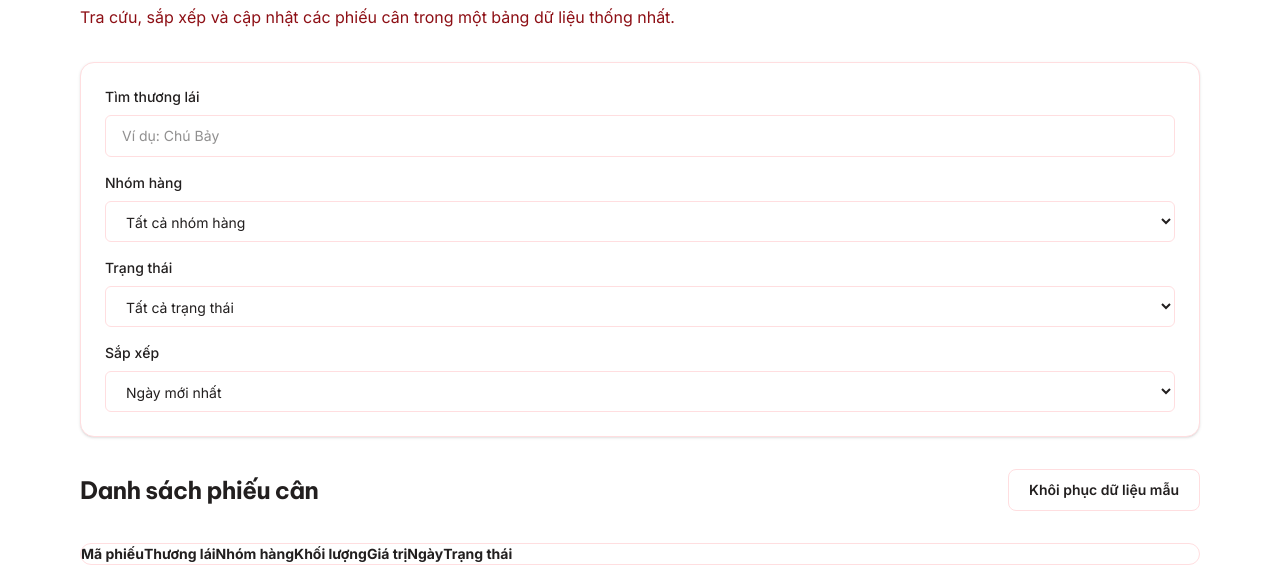
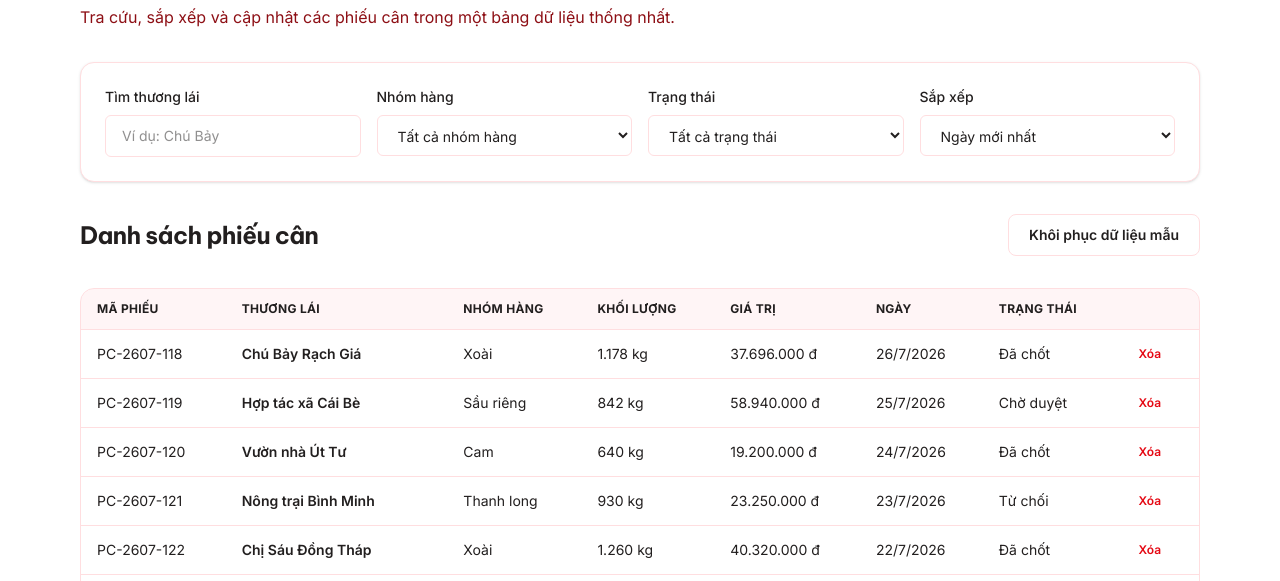
Before and after one commit to vkhanh2012/tkw_2354050051_khanh, a website with bundled scripts: page records.html in a window 1280 px wide. Shown: the part 219-800 px from the top of the page. Built offline with nearby package versions, Linux system fonts and the light colour scheme.

Commit message:
feat(data): add filtering and persistent record actions

```diff
--- /dev/null
+++ b/js/records.js
@@ -0,0 +1,62 @@
+import { initTheme } from "./theme.js";
+
+const state = { records: [], query: "", category: "all", status: "all", sort: "date-desc", loading: true, error: null };
+const storageKey = "hrmanager-records";
+const statusLabels = { "da-chot": "Đã chốt", "cho-duyet": "Chờ duyệt", "tu-choi": "Từ chối" };
+const sorters = { "date-desc": (a, b) => b.date.localeCompare(a.date), "date-asc": (a, b) => a.date.localeCompare(b.date), "amount-desc": (a, b) => b.amount - a.amount, "amount-asc": (a, b) => a.amount - b.amount, "weight-desc": (a, b) => b.weight - a.weight };
+const elements = { list: document.querySelector("[data-records-list]"), message: document.querySelector("[data-status-message]"), query: document.querySelector("[data-query]"), category: document.querySelector("[data-category]"), status: document.querySelector("[data-status]"), sort: document.querySelector("[data-sort]"), form: document.querySelector("[data-record-form]"), restore: document.querySelector("[data-restore]") };
+
+function visibleRecords() {
+  const query = state.query.trim().toLowerCase();
+  return state.records.filter((record) => state.category === "all" || record.category === state.category).filter((record) => state.status === "all" || record.status === state.status).filter((record) => !query || record.trader.toLowerCase().includes(query)).sort(sorters[state.sort]);
+}
+function formatNumber(value) { return new Intl.NumberFormat("vi-VN").format(value); }
+function showMessage(text, className = "state-box") { const box = document.createElement("div"); box.className = className; box.textContent = text; elements.message.replaceChildren(box); }
+function buildRow(record) {
+  const row = document.getElementById("record-row-template").content.firstElementChild.cloneNode(true);
+  row.dataset.id = record.id;
+  row.querySelector('[data-cell="id"]').textContent = record.id;
+  row.querySelector('[data-cell="trader"]').textContent = record.trader;
+  row.querySelector('[data-cell="category"]').textContent = record.category;
+  row.querySelector('[data-cell="weight"]').textContent = `${formatNumber(record.weight)} kg`;
+  row.querySelector('[data-cell="amount"]').textContent = `${formatNumber(record.amount)} đ`;
+  row.querySelector('[data-cell="date"]').textContent = new Date(`${record.date}T00:00:00`).toLocaleDateString("vi-VN");
+  row.querySelector('[data-cell="status"]').textContent = statusLabels[record.status] || record.status;
+  return row;
+}
+function render() {
+  elements.list.replaceChildren();
+  if (state.loading) return showMessage("Đang tải dữ liệu giao dịch...", "state-box");
+  if (state.error) return showMessage(state.error, "state-box state-error");
+  const records = visibleRecords();
+  if (!records.length) return showMessage("Không tìm thấy phiếu cân phù hợp.");
+  elements.message.replaceChildren(); elements.list.replaceChildren(...records.map(buildRow));
+}
+function saveRecords() { localStorage.setItem(storageKey, JSON.stringify(state.records)); }
+async function loadRecords(forceSample = false) {
+  if (!forceSample) { const saved = localStorage.getItem(storageKey); if (saved) return JSON.parse(saved); }
+  const response = await fetch("./data/records.json");
+  if (!response.ok) throw new Error(`Máy chủ trả về ${response.status}`);
+  const records = await response.json(); saveRecords(); return records;
+}
+function debounce(callback, delay = 300) { let timer; return (...args) => { clearTimeout(timer); timer = setTimeout(() => callback(...args), delay); }; }
+async function reload(forceSample = false) {
+  state.loading = true; state.error = null; render();
+  try { state.records = await loadRecords(forceSample); } catch (error) { state.error = `Không tải được dữ liệu: ${error.message}`; } finally { state.loading = false; render(); }
+}
+function populateCategories() {
+  [...new Set(state.records.map((record) => record.category))].sort().forEach((category) => { const option = document.createElement("option"); option.value = category; option.textContent = category; elements.category.append(option); });
+}
+elements.query.addEventListener("input", debounce((event) => { state.query = event.target.value; render(); }));
+elements.category.addEventListener("change", (event) => { state.category = event.target.value; render(); });
+elements.status.addEventListener("change", (event) => { state.status = event.target.value; render(); });
+elements.sort.addEventListener("change", (event) => { state.sort = event.target.value; render(); });
+elements.list.addEventListener("click", (event) => { const button = event.target.closest("[data-delete]"); if (!button) return; state.records = state.records.filter((record) => record.id !== button.closest("tr").dataset.id); saveRecords(); render(); });
+elements.form.addEventListener("submit", (event) => {
+  event.preventDefault(); if (!elements.form.reportValidity()) return;
+  const data = new FormData(elements.form);
+  state.records = [{ id: data.get("id"), trader: data.get("trader"), category: data.get("category"), status: data.get("status"), weight: Number(data.get("weight")), amount: Number(data.get("amount")), date: data.get("date") }, ...state.records];
+  saveRecords(); elements.form.reset(); render();
+});
+elements.restore.addEventListener("click", () => { localStorage.removeItem(storageKey); reload(true).then(populateCategories); });
+initTheme(); render(); reload().then(populateCategories);
--- a/package.json
+++ b/package.json
@@ -5,6 +5,7 @@
   "main": "index.js",
   "scripts": {
     "dev": "tailwindcss -i ./src/input.css -o ./dist/output.css --watch",
+    "build": "tailwindcss -i ./src/input.css -o ./dist/output.css --minify",
     "test": "echo \"Error: no test specified\" && exit 1"
   },
   "repository": {
--- a/src/input.css
+++ b/src/input.css
@@ -97,6 +97,11 @@
   .to-top {
     @apply fixed bottom-6 right-6 z-40 h-11 w-11 rounded-full bg-brand-600 text-xl font-bold text-white shadow-lg;
   }
+  .records-table th { @apply bg-line/30 px-4 py-3 text-xs font-bold uppercase tracking-wide text-ink dark:bg-surface-dark-alt dark:text-ink-invert; }
+  .records-table td { @apply border-t border-line px-4 py-3 whitespace-nowrap dark:border-line-invert; }
+  .table-action { @apply rounded-md px-2 py-1 text-xs font-semibold text-brand-600 hover:bg-line/40 focus-visible:outline-2 focus-visible:outline-offset-2 focus-visible:outline-brand-600; }
+  .state-box { @apply rounded-card border border-line bg-line/20 px-5 py-4 text-sm text-ink dark:border-line-invert dark:bg-surface-dark-alt dark:text-ink-invert; }
+  .state-error { @apply border-brand-600/30 bg-brand-600/10 text-brand-700 dark:text-brand-600; }
   [data-reveal] { opacity: 0; transform: translateY(1.5rem); transition: opacity 500ms ease, transform 500ms ease; }
   [data-reveal].is-visible { opacity: 1; transform: translateY(0); }
   .slider-viewport { @apply overflow-hidden; }
```
Also changed, not shown: dist/output.css.
